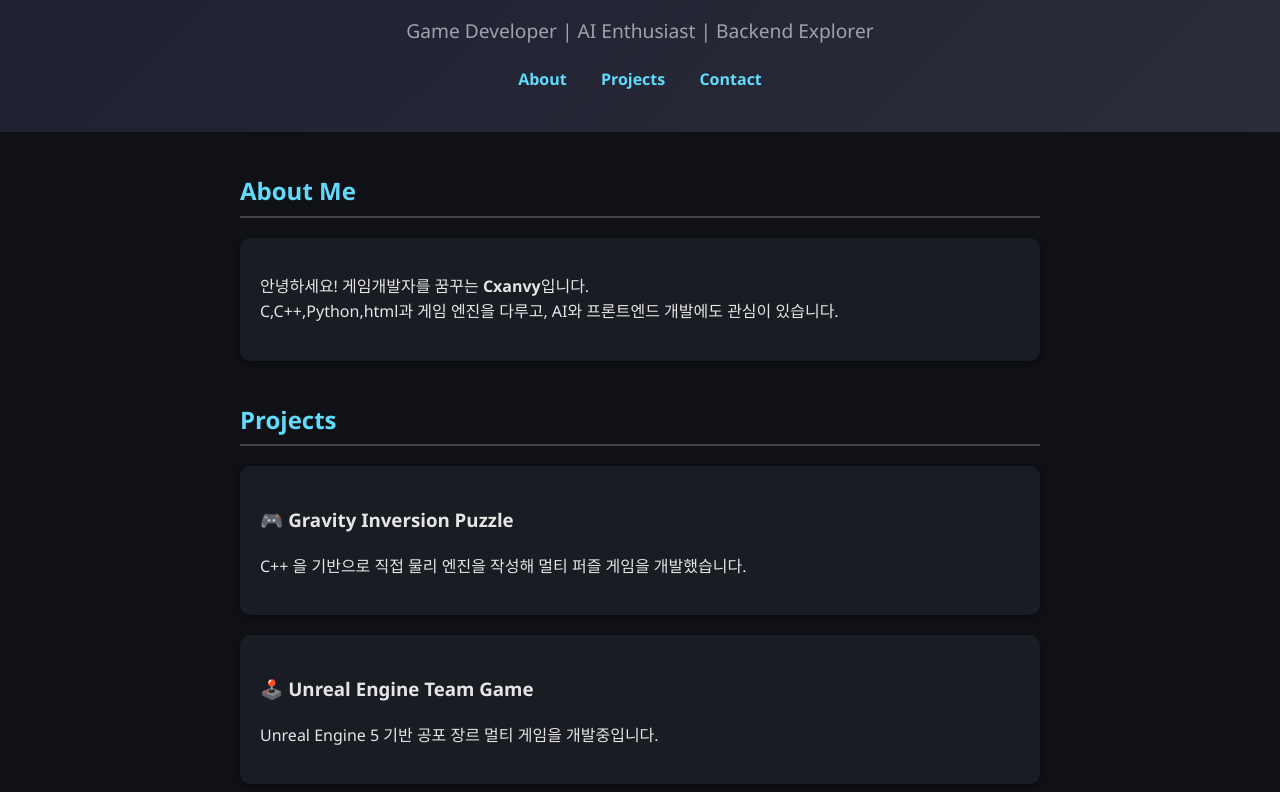
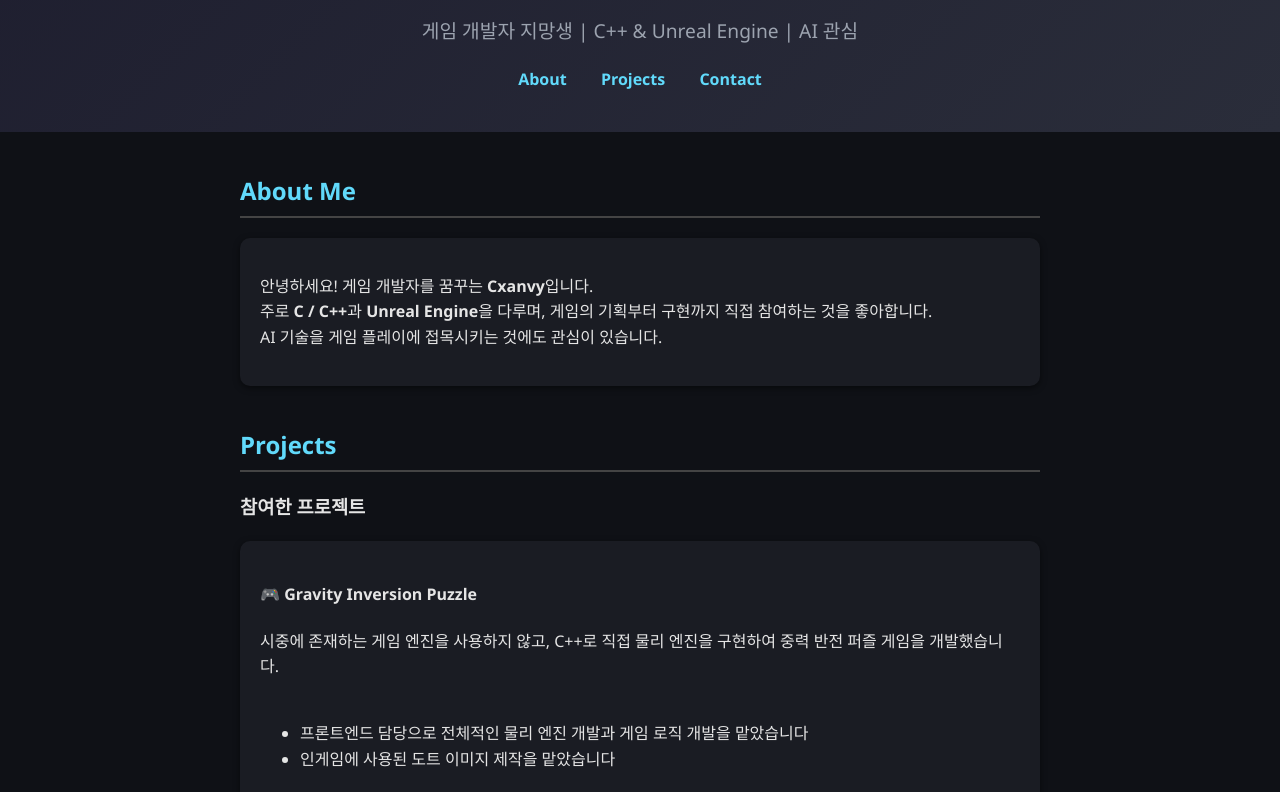
Before and after one commit to cxanvy/cxanvy.github.io, a plain HTML site: page index.html in a window 1280 px wide. Shown: the part 160-952 px from the top of the page. Drawn offline with Linux system fonts and the light colour scheme.

Commit message:
Update index.html -2
진행한 프로젝트 세부내용 및 진행중인 프로젝트 세부내용 수정

```diff
--- a/index.html
+++ b/index.html
@@ -3,7 +3,7 @@
 <head>
   <meta charset="UTF-8">
   <meta name="viewport" content="width=device-width, initial-scale=1.0">
-  <title>Cxanvy | GitHub Pages</title>
+  <title>Cxanvy | Game Developer</title>
   <style>
     body {
       margin: 0;
@@ -67,7 +67,7 @@
 <body>
   <header>
     <h1>Cxanvy</h1>
-    <p>Game Developer | AI Enthusiast | Backend Explorer</p>
+    <p>게임 개발자 지망생 | C++ & Unreal Engine | AI 관심</p>
     <nav>
       <a href="#about">About</a>
       <a href="#projects">Projects</a>
@@ -79,21 +79,34 @@
     <h2>About Me</h2>
     <div class="card">
       <p>
-        안녕하세요! 게임개발자를 꿈꾸는 <strong>Cxanvy</strong>입니다.<br>
-        C,C++,Python,html과 게임 엔진을 다루고, AI와 프론트엔드 개발에도 관심이 있습니다.<br>
+        안녕하세요! 게임 개발자를 꿈꾸는 <strong>Cxanvy</strong>입니다.<br>
+        주로 <strong>C / C++</strong>과 <strong>Unreal Engine</strong>을 다루며,
+        게임의 기획부터 구현까지 직접 참여하는 것을 좋아합니다.<br>
+        AI 기술을 게임 플레이에 접목시키는 것에도 관심이 있습니다.
       </p>
     </div>
   </section>
 
   <section id="projects">
     <h2>Projects</h2>
+
+    <h3>참여한 프로젝트</h3>
     <div class="card">
-      <h3>🎮 Gravity Inversion Puzzle</h3>
-      <p>C++ 을 기반으로 직접 물리 엔진을 작성해 멀티 퍼즐 게임을 개발했습니다.</p>
+      <h4>🎮 Gravity Inversion Puzzle</h4>
+      <p>
+        시중에 존재하는 게임 엔진을 사용하지 않고, C++로 직접 물리 엔진을 구현하여
+        중력 반전 퍼즐 게임을 개발했습니다.<br><br>
+      </p>
+      <ul>
+        <li>프론트엔드 담당으로 전체적인 물리 엔진 개발과 게임 로직 개발을 맡았습니다</li>
+        <li>인게임에 사용된 도트 이미지 제작을 맡았습니다</li>
+      </ul>
     </div>
+
+    <h3>진행 중인 프로젝트</h3>
     <div class="card">
-      <h3>🕹️ Unreal Engine Team Game</h3>
-      <p>Unreal Engine 5 기반 공포 장르 멀티 게임을 개발중입니다.</p>
+      <h4>🕹️ Unreal Engine Team Game</h4>
+      <p>Unreal Engine 5로 진행 중인 공포 장르 멀티플레이 게임 프로젝트에 참여하고 있습니다.</p>
     </div>
   </section>
 
```
